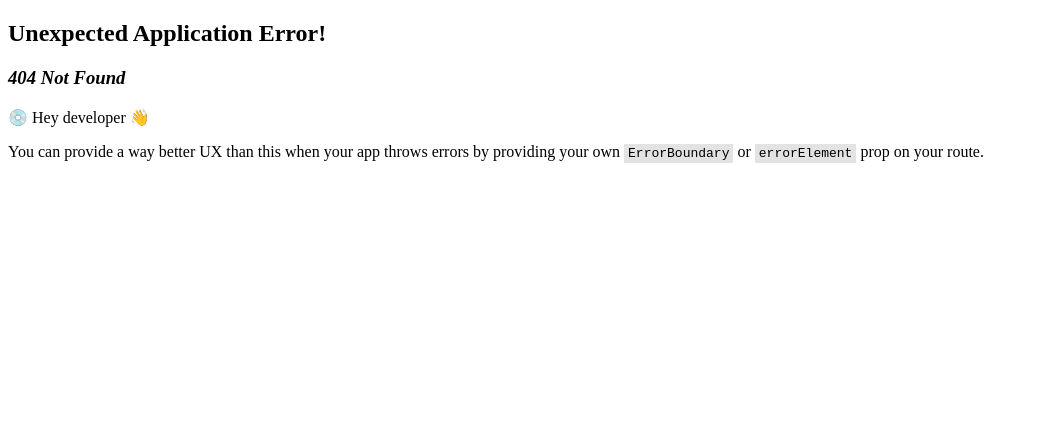
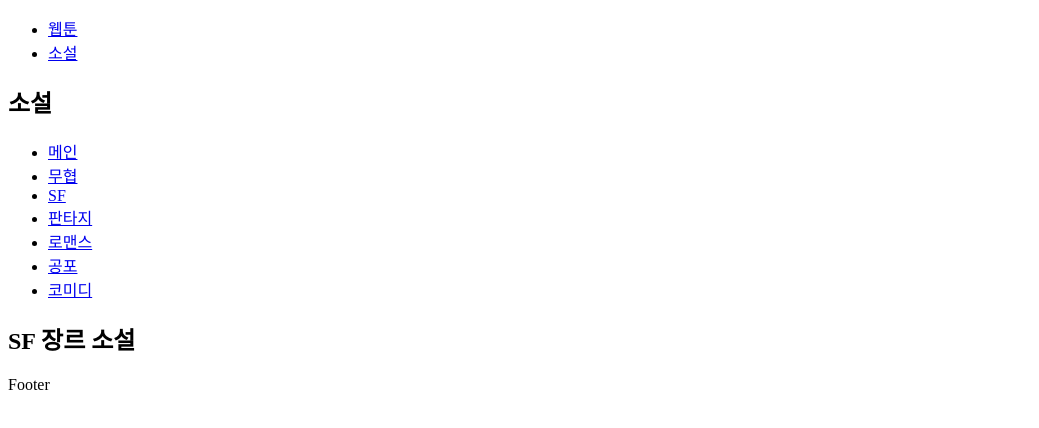
Before and after one commit to steve0312/sesac-java, a React (Vite) app in the folder React/my-webtoon/: page /novel/SF in a window 1280 px wide. Before the commit this address had no page. Shown: the top 428 px of the page, without its empty margins (0-1039 px from the left). Built offline with nearby package versions, Linux system fonts and the light colour scheme.

Commit message:
1112 실습 : NovelCategory 컴포넌트 추가 / index 컴포넌트 수정- useParams

```diff
--- /dev/null
+++ b/React/my-webtoon/src/pages/NovelCategory.jsx
@@ -0,0 +1,11 @@
+import React from 'react';
+import { useParams } from 'react-router-dom';
+
+export default function NovelCategory() {
+  const { genreId } = useParams();
+  return (
+    <div>
+      <h2>{`${genreId} 장르 소설`}</h2>
+    </div>
+  );
+}
```
Also changed, not shown: React/my-webtoon/src/router/index.jsx (+7 -0 lines).
